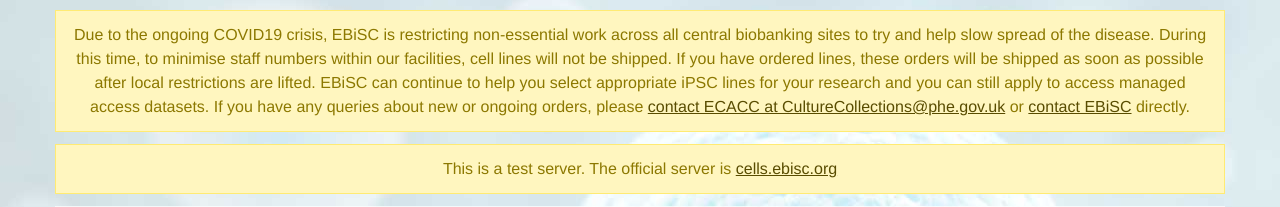
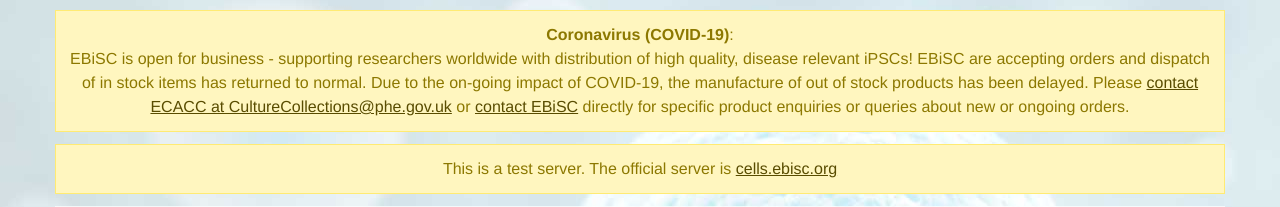
Before and after one commit to EBiSC/ebisc, a Django app: template ebisc/site/templates/catalog/cellline.html in a window 1280 px wide. Shown: the part 138-345 px from the top of the page. Run offline with Django 3.2, Linux system fonts and the light colour scheme; the template is opened without the code that fills it, so the values that code supplies are empty; parts of the project's set-up code (start-up, migrations or seed data) failed here and were passed over; some libraries are stand-ins or nearby versions.

Commit message:
downgrade covid message level

```diff
--- a/ebisc/site/templates/base.html
+++ b/ebisc/site/templates/base.html
@@ -47,13 +47,14 @@
 
     <ul class="messages">
 		<li class="message-warning">
-Due to the ongoing COVID19 crisis, EBiSC is restricting non-essential work across all central biobanking sites to try and help slow spread of the disease.
-During this time, to minimise staff numbers within our facilities, cell lines will not be shipped.
-If you have ordered lines, these orders will be shipped as soon as possible after local restrictions are lifted.
-EBiSC can continue to help you select appropriate iPSC lines for your research and you can still apply to access managed access datasets.
-If you have any queries about new or ongoing orders,
-please <a href="mailto:CultureCollections@phe.gov.uk">contact ECACC at CultureCollections@phe.gov.uk</a>
-or <a href="https://ebisc.org/contact">contact EBiSC</a> directly.</li>
+<b>Coronavirus (COVID-19)</b>:
+<br/>EBiSC is open for business - supporting researchers worldwide with distribution of high quality, disease relevant iPSCs!
+EBiSC are accepting orders and dispatch of in stock items has returned to normal.
+Due to the on-going impact of COVID-19, the manufacture of out of stock products has been delayed.
+Please <a href="mailto:CultureCollections@phe.gov.uk">contact ECACC at CultureCollections@phe.gov.uk</a>
+or <a href="https://ebisc.org/contact">contact EBiSC</a> directly
+for specific product enquiries or queries about new or ongoing orders.
+		</li>
     </ul>
 
     {% if not IS_LIVE %}
```
